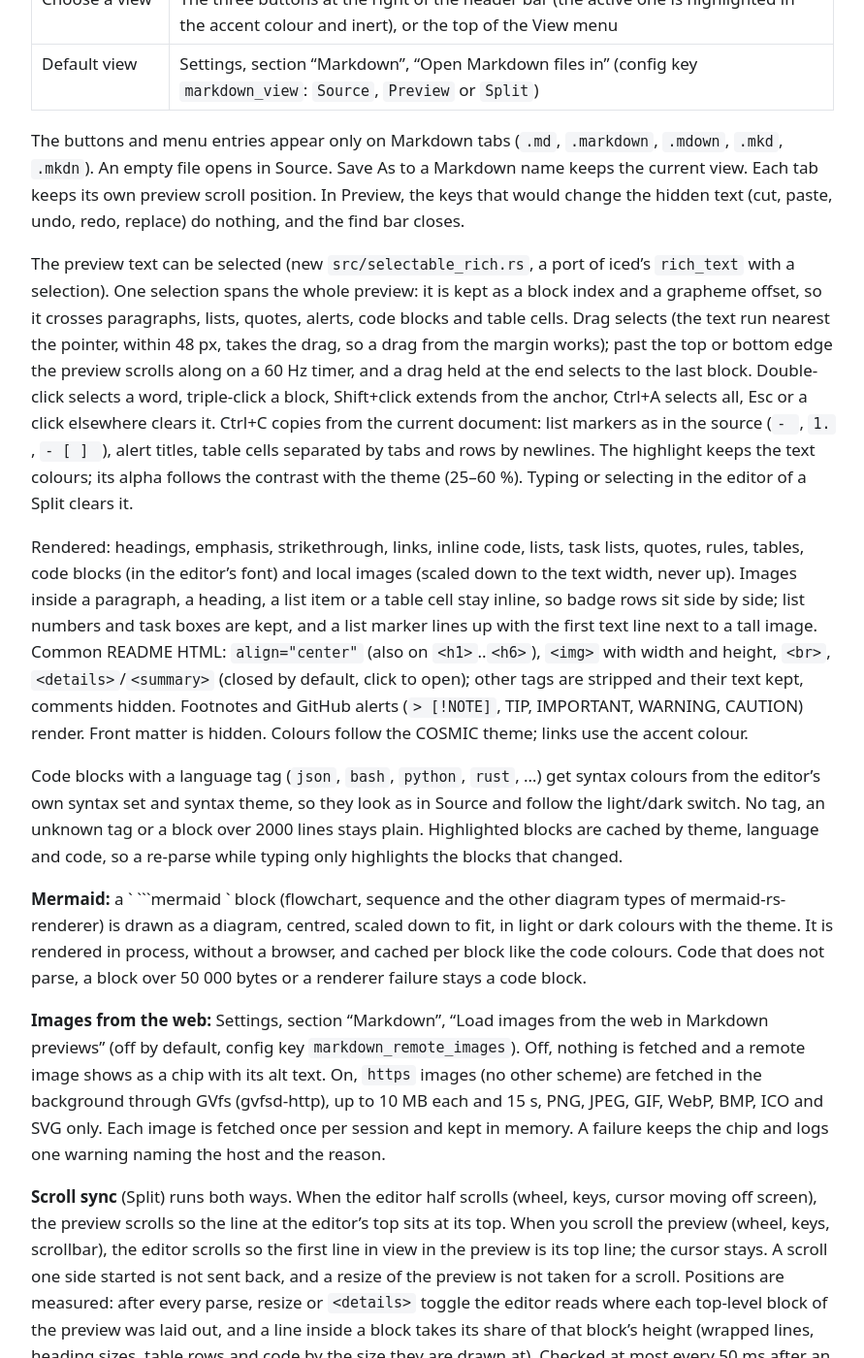
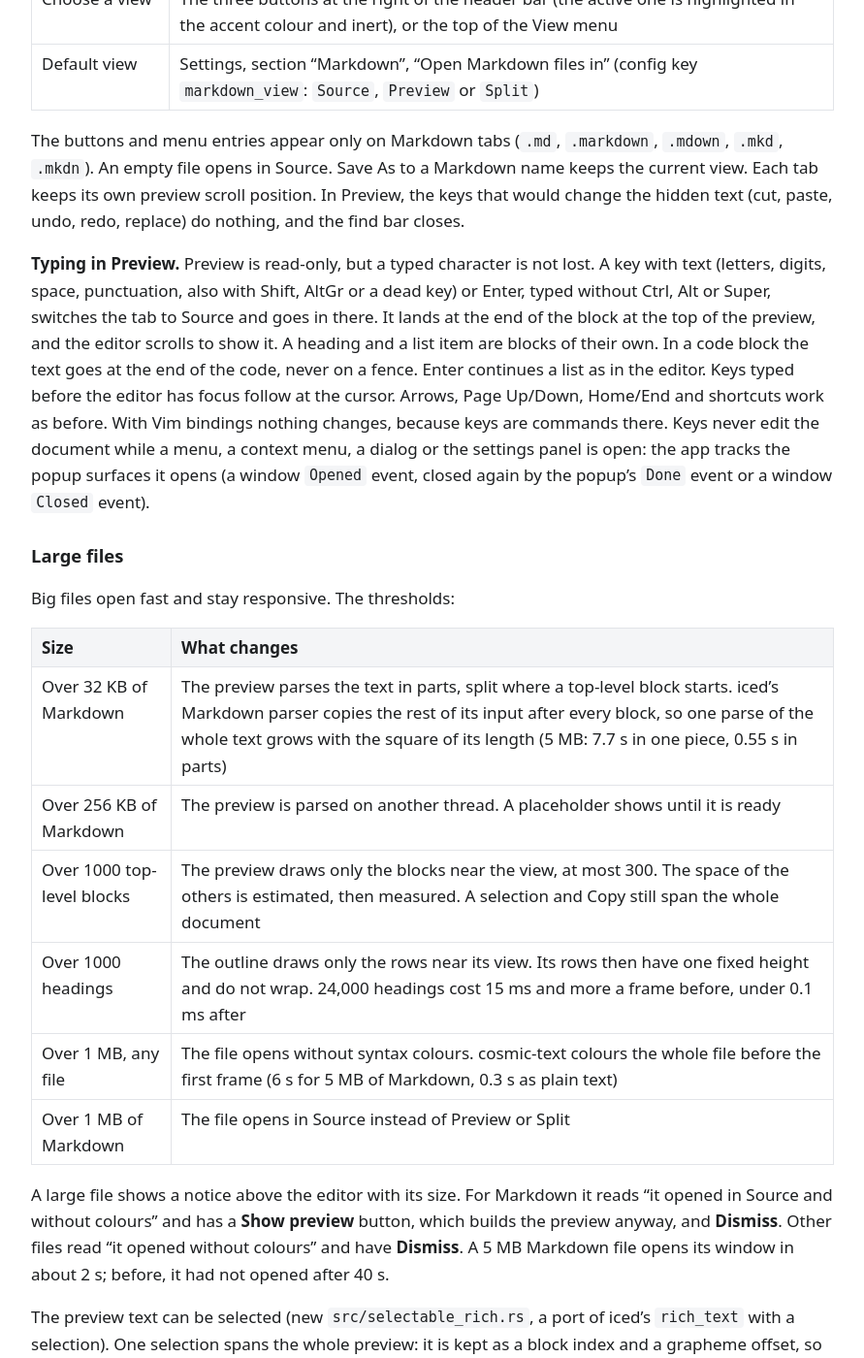
Before and after one commit to jwillmer/cosmic-desktop-extras, a Jekyll site: the page built from docs/text-editor.md, in a window 1280 px wide and 1400 px high, scrolled down 1346 px. Shown: the whole window at 97% size, without its empty margins (194-1085 px from the left). Built offline with Jekyll 4.4.1, drawn with Linux system fonts in a browser that asks for light colours; our own code applies the rules of GitHub Pages for plain Markdown files; some of the changed text lies outside the part shown.

Commit message:
Text editor docs: large files, tables, typing in Preview, / and ~ in the Open dialog
Co-Authored-By: Claude Opus 5.5 <noreply@anthropic.com>

```diff
--- a/docs/text-editor.md
+++ b/docs/text-editor.md
@@ -32,6 +32,35 @@ The buttons and menu entries appear only on Markdown tabs (`.md`, `.markdown`, `
 `.mkdn`). An empty file opens in Source. Save As to a Markdown name keeps the current view. Each tab
 keeps its own preview scroll position. In Preview, the keys that would change the hidden text
 (cut, paste, undo, redo, replace) do nothing, and the find bar closes.
+
+**Typing in Preview.** Preview is read-only, but a typed character is not lost. A key with text
+(letters, digits, space, punctuation, also with Shift, AltGr or a dead key) or Enter, typed
+without Ctrl, Alt or Super, switches the tab to Source and goes in there. It lands at the end of
+the block at the top of the preview, and the editor scrolls to show it. A heading and a list item
+are blocks of their own. In a code block the text goes at the end of the code, never on a fence.
+Enter continues a list as in the editor. Keys typed before the editor has focus follow at the
+cursor. Arrows, Page Up/Down, Home/End and shortcuts work as before. With Vim bindings nothing
+changes, because keys are commands there. Keys never edit the document while a menu, a context
+menu, a dialog or the settings panel is open: the app tracks the popup surfaces it opens (a
+window `Opened` event, closed again by the popup's `Done` event or a window `Closed` event).
+
+### Large files
+
+Big files open fast and stay responsive. The thresholds:
+
+| Size | What changes |
+|---|---|
+| Over 32 KB of Markdown | The preview parses the text in parts, split where a top-level block starts. iced's Markdown parser copies the rest of its input after every block, so one parse of the whole text grows with the square of its length (5 MB: 7.7 s in one piece, 0.55 s in parts) |
+| Over 256 KB of Markdown | The preview is parsed on another thread. A placeholder shows until it is ready |
+| Over 1000 top-level blocks | The preview draws only the blocks near the view, at most 300. The space of the others is estimated, then measured. A selection and Copy still span the whole document |
+| Over 1000 headings | The outline draws only the rows near its view. Its rows then have one fixed height and do not wrap. 24,000 headings cost 15 ms and more a frame before, under 0.1 ms after |
+| Over 1 MB, any file | The file opens without syntax colours. cosmic-text colours the whole file before the first frame (6 s for 5 MB of Markdown, 0.3 s as plain text) |
+| Over 1 MB of Markdown | The file opens in Source instead of Preview or Split |
+
+A large file shows a notice above the editor with its size. For Markdown it reads "it opened in
+Source and without colours" and has a **Show preview** button, which builds the preview anyway,
+and **Dismiss**. Other files read "it opened without colours" and have **Dismiss**. A 5 MB
+Markdown file opens its window in about 2 s; before, it had not opened after 40 s.
 
 The preview text can be selected (new `src/selectable_rich.rs`, a port of iced's `rich_text` with a
 selection). One selection spans the whole preview: it is kept as a block index and a grapheme
@@ -215,7 +244,33 @@ In a Markdown tab, Enter, Tab and Shift+Tab help with lists. With Vim bindings t
   ticked: all unticked, else all ticked). Without tasks, list items and plain lines become tasks.
   Headings, tables, fences and dividers stay as they are.
 
-Nothing happens in code blocks, front matter or HTML blocks.
+Nothing happens in code blocks, front matter or HTML blocks, with one exception: Enter in a fenced
+code block that is indented or quoted (in a list item or a quote) starts the new line with the
+fence's indentation and quote markers, so the code stays in the item. This also works with
+automatic indentation turned off.
+
+- **Backspace right after a list marker** steps back. In a task item it first removes the box
+  (`- [ ] ` becomes `- `). A nested item then moves out one level. At the top level the marker
+  goes and the line becomes plain text. Elsewhere Backspace deletes a character as usual.
+- Helpers that change folded lines unfold them first, so no edit lands in hidden text.
+
+## Tables
+
+In a Markdown table (`src/md_table.rs`), with Vim bindings off:
+
+- **Tab** moves to the next cell and selects its text. In the last cell it adds a row.
+  **Shift+Tab** moves to the cell before.
+- **Enter** in a cell adds an empty row below and puts the cursor in its first cell. On the header
+  row the new row goes below the delimiter row. Enter on an empty last row ends the table and
+  leaves an empty line. In front of a row, or after its last pipe, Enter is a plain new line, so a
+  table can still be typed row by row.
+- Every Tab and Enter also **aligns the table**: leading and trailing pipes, each cell padded to
+  the widest cell in its column, the delimiter row as wide as the column, alignment colons kept.
+  Width counts East Asian wide characters and emoji as two columns (the `unicode-width` crate).
+- **Edit > Format table** aligns the table at the cursor without moving anywhere.
+
+The "/" menu item **Code block** puts the cursor right after the opening fence, to type the
+language; Enter then moves into the block.
 
 ## One editor window
 
@@ -295,6 +350,10 @@ selected it and clicked Open. `~` stands for the home folder. A folder path chan
 as before. A path that does not exist, or a relative path, keeps the upstream behaviour (the first
 completion, or nothing). The Save dialog and folder dialogs do not change. The change is in the
 cosmic-files dialog code, `patches-cosmic-files/0002-…`.
+
+You do not have to open the location box first. Typing `/` or `~` in the file list of any file
+dialog opens it with that character, so `/etc/hosts` or `~/notes/todo.md` followed by Enter opens
+the file (`patches-cosmic-files/0003-…`).
 
 ## Sidebar width
 
@@ -543,7 +602,11 @@ A Markdown file can come from anywhere, so a click in the preview never runs any
 | `0115` Bold and italic | New `src/md_format.rs` (toggle logic, word and block-marker detection); Ctrl+B and Ctrl+I in `key_bind.rs`, Edit menu entries in `menu.rs`, action in `main.rs`; Bold, Italic, Strikethrough and Inline code items in the "/" menu (`slash_menu.rs`); English strings; tests |
 | `0116` Markdown typing helpers | New `src/md_lists.rs` (Enter, Tab, Shift+Tab, renumbering, Ctrl+Enter tasks) and `src/md_edit.rs` (edits as one undo step, fenced-code map, shared by the helpers and the "/" menu); links, inline code, strikethrough and headings in `md_format.rs`; one-parse Markdown check for many lines in `slash_menu.rs`; shortcuts and `shifted_digit` in `key_bind.rs`, Edit menu entries and Heading submenu in `menu.rs`, actions in `main.rs`, Enter and Tab in `text_box.rs`; shortcut hints in the "/" menu; English strings; tests |
 | `patches-cosmic-files/0001-…` | One-line fix so cosmic-files (the editor's file dialogs) builds with `single-instance`. `build.sh` clones cosmic-files at the revision in the editor's `Cargo.lock` to `~/.cache/edit-md/cosmic-files` and applies it; patch 0003 points Cargo there |
+| `0117` Large files | Chunked Markdown parse over 32 KB, background parse over 256 KB, windowed preview over 1000 blocks and windowed outline over 1000 headings (`markdown.rs`, `markdown_html.rs`, `markdown_map.rs`, `selectable_rich.rs`); files over 1 MB open without syntax colours, Markdown in Source, with a notice (`tab.rs`, `main.rs`); English strings; tests |
+| `0118` Markdown editing | Backspace after a list marker and Enter in indented code blocks (`md_lists.rs`); new `src/md_table.rs` (Tab, Shift+Tab, Enter, alignment, Format table; `Cargo.toml` adds `unicode-width`, already in the dependency tree); the shared edit helper unfolds what it changes (`md_edit.rs`); "/" Code block cursor after the fence (`slash_menu.rs`); keys in `text_box.rs`, menu entry in `menu.rs`; tests |
+| `0119` Typing in Preview | A key typed in Preview switches to Source and goes in at the end of the top block (`markdown.rs`, `main.rs`); not while a menu, dialog or the settings are open; tests |
 | `patches-cosmic-files/0002-…` | Open dialog: Enter on the typed path of an existing file opens it; test |
+| `patches-cosmic-files/0003-…` | File dialogs: typing `/` or `~` in the file list opens the location box with it; test |
 
 ## Installed files
 
```
Also changed, not shown: text-editor/README.md.
